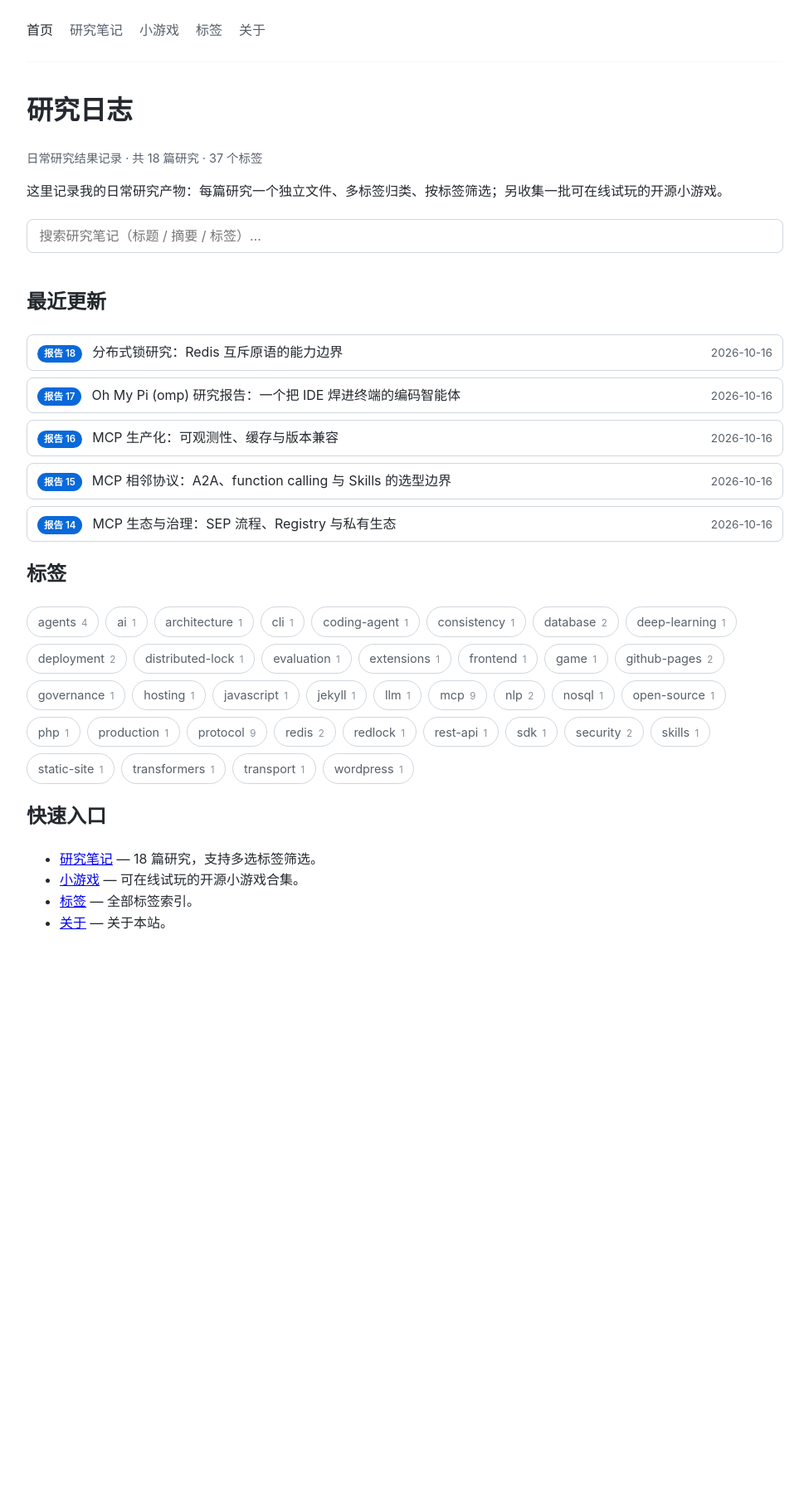
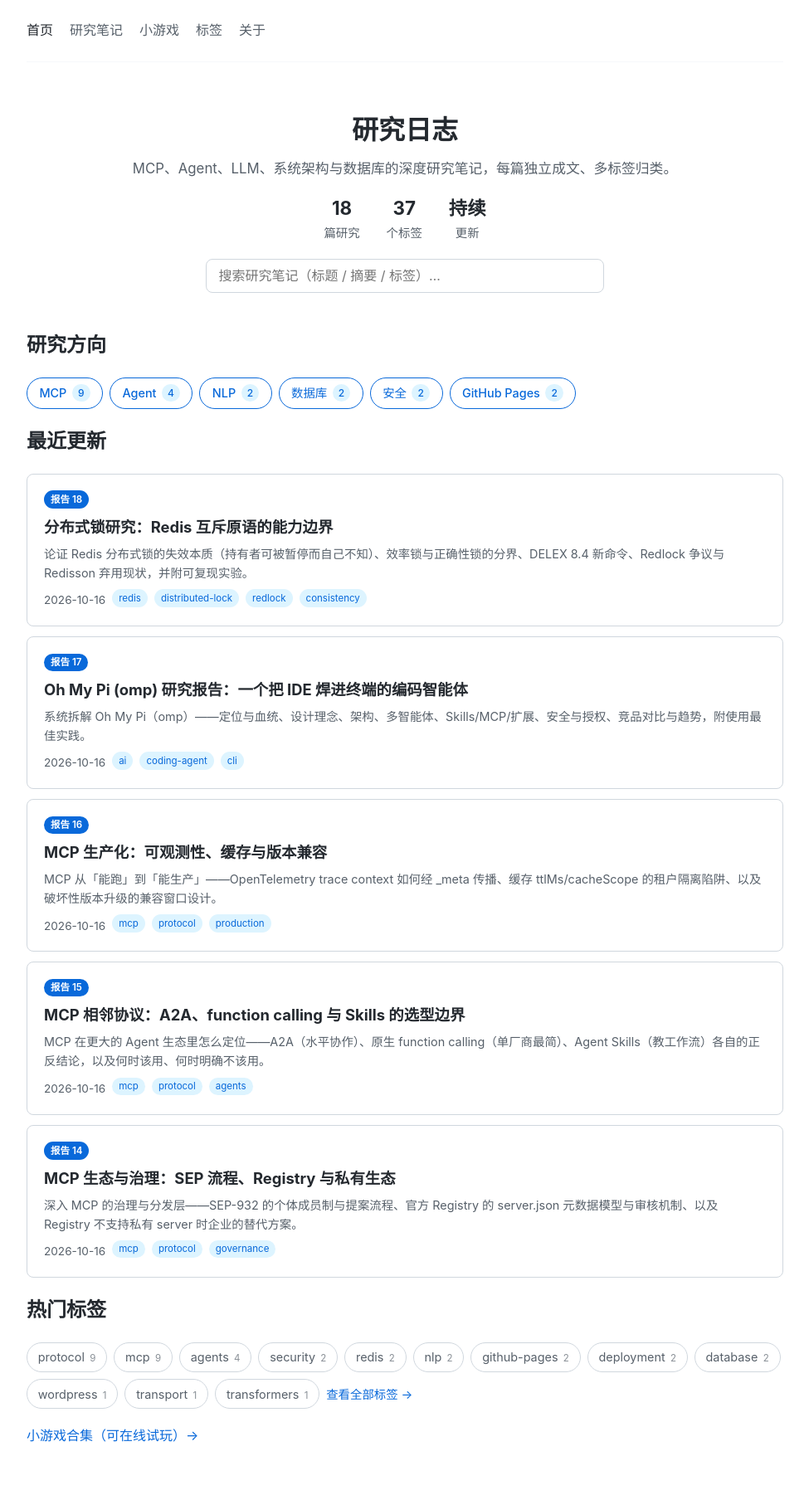
Before and after one commit to lyb19850811/github-pages, a Jekyll site: the page built from index.html, in a window 1280 px wide. Shown: the whole page at 83% size, without its empty margins (152-1127 px from the left). Built offline with Jekyll 4.4.1, drawn with Linux system fonts in a browser that asks for light colours; before the commit the page ends 1205 px from its top, so only the background shows below that.

Commit message:
feat: redesign homepage with hero, direction chips, card list and top tags

```diff
--- a/index.html
+++ b/index.html
@@ -2,44 +2,64 @@
 layout: default
 active: index
 ---
-<h1>研究日志</h1>
-<p class="meta">日常研究结果记录 · 共 {{ site.posts | size }} 篇研究 · {{ site.tags | size }} 个标签</p>
+<section class="hero">
+  <h1>研究日志</h1>
+  <p class="hero-desc">MCP、Agent、LLM、系统架构与数据库的深度研究笔记，每篇独立成文、多标签归类。</p>
+  <div class="hero-stats">
+    <span class="stat"><strong>{{ site.posts | size }}</strong> 篇研究</span>
+    <span class="stat"><strong>{{ site.tags | size }}</strong> 个标签</span>
+    <span class="stat"><strong>持续</strong> 更新</span>
+  </div>
+  <div class="search-wrap">
+    <input type="search" id="search-input" class="search-input" placeholder="搜索研究笔记（标题 / 摘要 / 标签）…" aria-label="搜索研究笔记" data-index="{{ '/search.json' | relative_url }}">
+  </div>
+</section>
+<div class="search-results" id="search-results" hidden></div>
 
-<p>这里记录我的日常研究产物：每篇研究一个独立文件、多标签归类、按标签筛选；另收集一批可在线试玩的开源小游戏。</p>
-
-<div class="search-wrap">
-  <input type="search" id="search-input" class="search-input" placeholder="搜索研究笔记（标题 / 摘要 / 标签）…" aria-label="搜索研究笔记" data-index="{{ '/search.json' | relative_url }}">
+<h2>研究方向</h2>
+<div class="directions">
+  <a class="direction-chip" href="{{ '/notes/' | relative_url }}?tag=mcp">MCP <span>{{ site.tags['mcp'] | size }}</span></a>
+  <a class="direction-chip" href="{{ '/notes/' | relative_url }}?tag=agents">Agent <span>{{ site.tags['agents'] | size }}</span></a>
+  <a class="direction-chip" href="{{ '/notes/' | relative_url }}?tag=nlp">NLP <span>{{ site.tags['nlp'] | size }}</span></a>
+  <a class="direction-chip" href="{{ '/notes/' | relative_url }}?tag=database">数据库 <span>{{ site.tags['database'] | size }}</span></a>
+  <a class="direction-chip" href="{{ '/notes/' | relative_url }}?tag=security">安全 <span>{{ site.tags['security'] | size }}</span></a>
+  <a class="direction-chip" href="{{ '/notes/' | relative_url }}?tag=github-pages">GitHub Pages <span>{{ site.tags['github-pages'] | size }}</span></a>
 </div>
-<div class="search-results" id="search-results" hidden></div>
 
 <h2>最近更新</h2>
 <div class="home-recent">
 {% assign recent = site.posts | sort: 'report' | reverse %}
 {% for note in recent limit: 5 %}
-  <a class="home-recent-item" href="{{ note.url | relative_url }}">
-    <span class="home-recent-report">报告 {{ note.report }}</span>
-    <span class="home-recent-title">{{ note.title }}</span>
-    <time datetime="{{ note.date | date: '%Y-%m-%d' }}">{{ note.date | date: '%Y-%m-%d' }}</time>
+  <a class="home-card" href="{{ note.url | relative_url }}">
+    <span class="home-card-report">报告 {{ note.report }}</span>
+    <h3>{{ note.title }}</h3>
+    <p class="home-card-summary">{{ note.summary }}</p>
+    <p class="home-card-meta">
+      <time datetime="{{ note.date | date: '%Y-%m-%d' }}">{{ note.date | date: '%Y-%m-%d' }}</time>
+      {% for t in note.tags limit: 4 %}<span class="tag">{{ t }}</span>{% endfor %}
+    </p>
   </a>
 {% endfor %}
 </div>
 
-<h2>标签</h2>
+<h2>热门标签</h2>
 <div class="tag-cloud">
-{% assign tags_sorted = site.tags | sort %}
-{% for tag in tags_sorted %}
-  {% assign t = tag[0] %}
-  {% assign posts = tag[1] %}
-  <a class="tag-cloud-item" href="{{ '/notes/' | relative_url }}?tag={{ t | url_encode }}">{{ t }} <span class="count">{{ posts | size }}</span></a>
+{% assign tag_entries = '' | split: '' %}
+{% for tag in site.tags %}
+  {% assign key = tag[1] | size | plus: 100 %}
+  {% assign entry = key | append: '|' | append: tag[0] %}
+  {% assign tag_entries = tag_entries | push: entry %}
 {% endfor %}
+{% assign tag_entries = tag_entries | sort | reverse %}
+{% for entry in tag_entries limit: 12 %}
+  {% assign parts = entry | split: '|' %}
+  {% assign t = parts[1] %}
+  {% assign count = parts[0] | minus: 100 %}
+  <a class="tag-cloud-item" href="{{ '/notes/' | relative_url }}?tag={{ t | url_encode }}">{{ t }} <span class="count">{{ count }}</span></a>
+{% endfor %}
+  <a class="tag-cloud-more" href="{{ '/tags.html' | relative_url }}">查看全部标签 →</a>
 </div>
 
-<h2>快速入口</h2>
-<ul>
-  <li><a href="{{ '/notes/' | relative_url }}">研究笔记</a> — {{ site.posts | size }} 篇研究，支持多选标签筛选。</li>
-  <li><a href="{{ '/games/' | relative_url }}">小游戏</a> — 可在线试玩的开源小游戏合集。</li>
-  <li><a href="{{ '/tags.html' | relative_url }}">标签</a> — 全部标签索引。</li>
-  <li><a href="{{ '/about.html' | relative_url }}">关于</a> — 关于本站。</li>
-</ul>
+<p class="games-link"><a href="{{ '/games/' | relative_url }}">小游戏合集（可在线试玩）→</a></p>
 
 <script src="{{ '/assets/js/search.js' | relative_url }}"></script>
--- a/style.css
+++ b/style.css
@@ -375,34 +375,69 @@ code {
 .search-item .search-tags { display: flex; flex-wrap: wrap; gap: .35rem; margin: 0; }
 .search-empty { color: var(--muted); }
 
-/* 首页：最近更新 */
-.home-recent { display: flex; flex-direction: column; gap: .5rem; margin: 1rem 0; }
-.home-recent-item {
-  display: flex;
-  align-items: baseline;
-  gap: .75rem;
-  padding: .5rem .75rem;
+/* 首页：Hero */
+.hero { padding: 1.5rem 0 .5rem; text-align: center; }
+.hero h1 { font-size: 2rem; margin: 0 0 .5rem; }
+.hero-desc { color: var(--muted); font-size: 1.05rem; margin: 0 0 1rem; }
+.hero-stats { display: flex; justify-content: center; gap: 2rem; margin: 0 0 1.25rem; }
+.stat { color: var(--muted); font-size: .9rem; }
+.stat strong { display: block; font-size: 1.4rem; color: var(--fg); }
+.hero .search-wrap { max-width: 30rem; margin: 0 auto; }
+
+/* 首页：研究方向 */
+.directions { display: flex; flex-wrap: wrap; gap: .5rem; margin: 1rem 0; }
+.direction-chip {
+  display: inline-flex;
+  align-items: center;
+  gap: .4rem;
+  padding: .4rem .9rem;
+  border: 1px solid var(--accent);
+  border-radius: 999px;
+  background: #fff;
+  color: var(--accent);
+  text-decoration: none;
+  font-size: .9rem;
+  font-weight: 500;
+}
+.direction-chip:hover { background: var(--accent); color: #fff; }
+.direction-chip span {
+  font-size: .75rem;
+  background: #ddf4ff;
+  color: var(--accent);
+  border-radius: 999px;
+  padding: .05rem .45rem;
+}
+.direction-chip:hover span { background: rgba(255, 255, 255, .25); color: #fff; }
+
+/* 首页：最近更新（卡片） */
+.home-recent { display: flex; flex-direction: column; gap: .75rem; margin: 1rem 0; }
+.home-card {
+  display: block;
+  padding: 1rem 1.25rem;
   border: 1px solid #d0d7de;
   border-radius: 8px;
   background: #fff;
   text-decoration: none;
   color: var(--fg);
 }
-.home-recent-item:hover { border-color: var(--accent); }
-.home-recent-report {
-  flex: none;
+.home-card:hover { border-color: var(--accent); box-shadow: 0 4px 12px rgba(0, 0, 0, .06); }
+.home-card-report {
+  display: inline-block;
   font-size: .72rem;
   font-weight: 600;
   color: #fff;
   background: var(--accent);
   padding: .1rem .5rem;
   border-radius: 999px;
+  margin-bottom: .5rem;
 }
-.home-recent-title { flex: 1; min-width: 0; overflow: hidden; text-overflow: ellipsis; white-space: nowrap; }
-.home-recent-item time { flex: none; color: var(--muted); font-size: .85rem; }
+.home-card h3 { margin: 0 0 .35rem; font-size: 1.15rem; }
+.home-card-summary { margin: 0 0 .5rem; color: var(--muted); font-size: .9rem; }
+.home-card-meta { display: flex; align-items: center; flex-wrap: wrap; gap: .5rem; margin: 0; }
+.home-card-meta time { color: var(--muted); font-size: .85rem; }
 
-/* 首页：标签云 */
-.tag-cloud { display: flex; flex-wrap: wrap; gap: .5rem; margin: 1rem 0; }
+/* 首页：热门标签 */
+.tag-cloud { display: flex; flex-wrap: wrap; align-items: center; gap: .5rem; margin: 1rem 0; }
 .tag-cloud-item {
   display: inline-block;
   padding: .35rem .8rem;
@@ -415,6 +450,13 @@ code {
 }
 .tag-cloud-item:hover { border-color: var(--accent); color: var(--accent); }
 .tag-cloud-item .count { opacity: .7; font-size: .8em; margin-left: .2em; }
+.tag-cloud-more { display: inline-block; color: var(--accent); text-decoration: none; font-size: .9rem; }
+.tag-cloud-more:hover { text-decoration: underline; }
+
+/* 首页：小游戏入口 */
+.games-link { margin: 1.25rem 0 0; }
+.games-link a { color: var(--accent); text-decoration: none; }
+.games-link a:hover { text-decoration: underline; }
 
 /* 动效降级（用户偏好减少动效） */
 @media (prefers-reduced-motion: reduce) {
```
